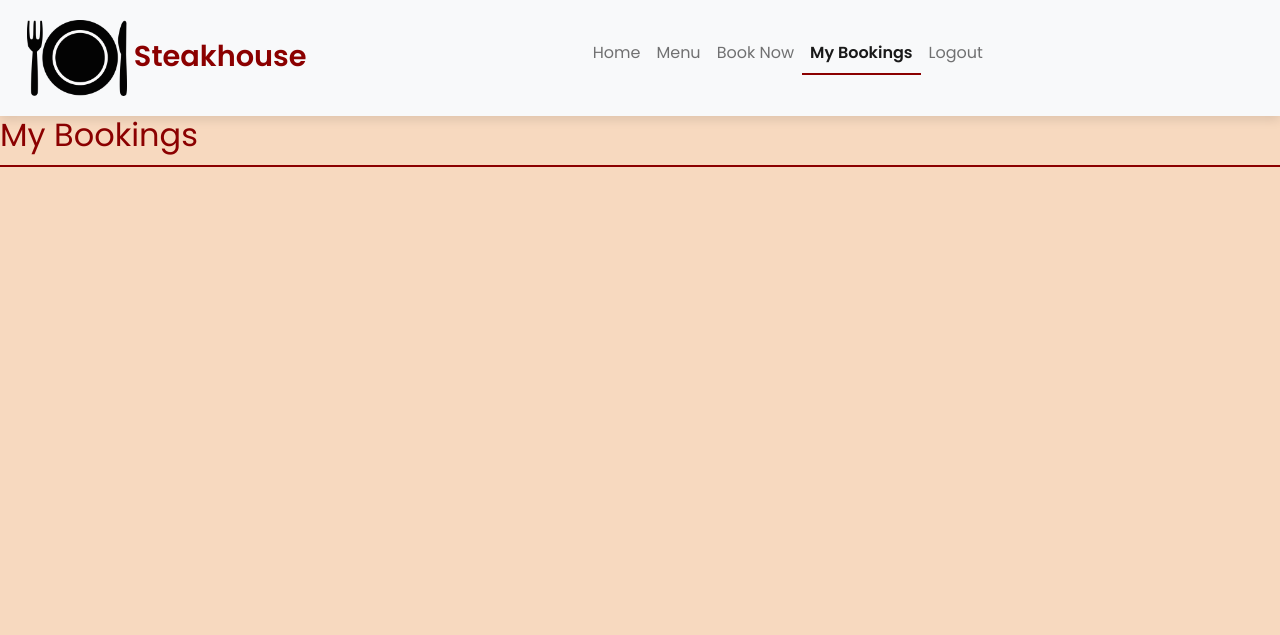
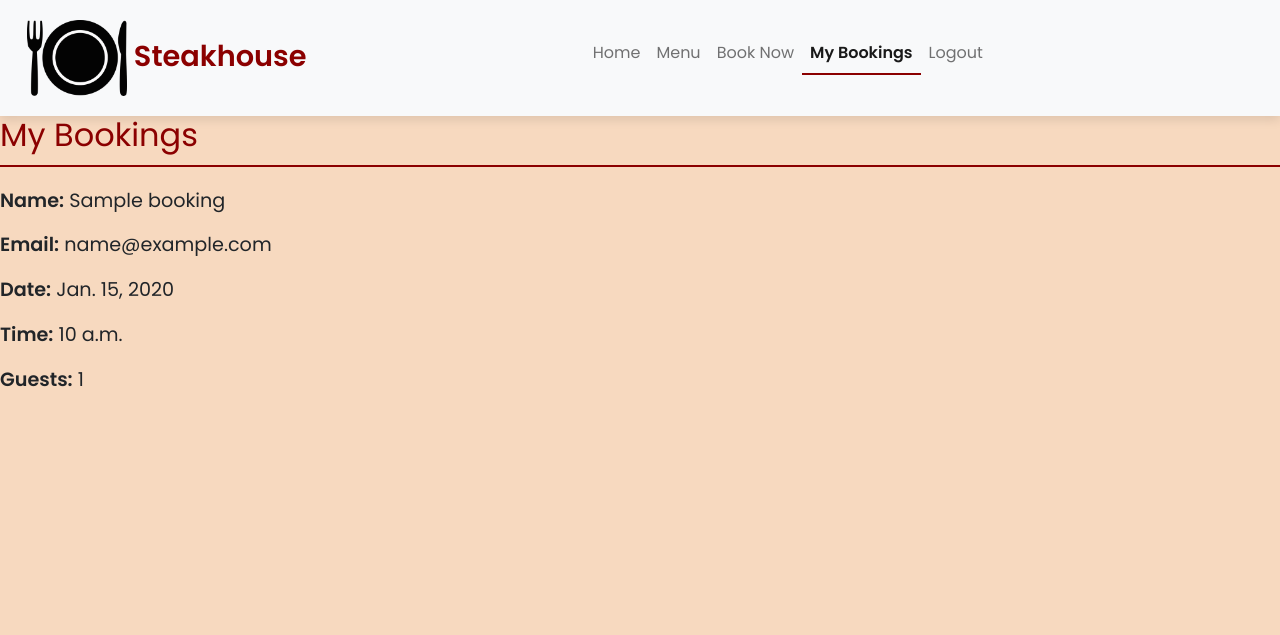
Before and after one commit to MiaTothova/PP4, a Django app: page /view_booking/ in a window 1280 px wide. Shown: the top 635 px of the page. Run offline with Django 4.2, Linux system fonts and the light colour scheme; a user stored in the database is signed in; tables that the repository leaves empty hold one stand-in row (values such as "Sample post"); some libraries are stand-ins or nearby versions.

Commit message:
Render bookings on my bookings page.

```diff
--- a/booking/templates/booking/view_booking.html
+++ b/booking/templates/booking/view_booking.html
@@ -6,5 +6,16 @@
 
 <h2>My Bookings</h2>
 
+{% for booking in bookings %}
+  <div>
+    <p><strong>Name:</strong> {{ booking.name }}</p>
+    <p><strong>Email:</strong> {{ booking.email }}</p>
+    <p><strong>Date:</strong> {{ booking.date }}</p>
+    <p><strong>Time:</strong> {{ booking.time }}</p>
+    <p><strong>Guests:</strong> {{ booking.guests }}</p>
+  </div>
+{% empty %}
+  <p>You have no bookings yet.</p>
+{% endfor %}
 
 {% endblock %}
--- a/booking/urls.py
+++ b/booking/urls.py
@@ -7,6 +7,6 @@ urlpatterns = [
     path('', Index.as_view(), name='home'),
     path('menu/', Menu.as_view(), name='menu'),
     path('create/', book_table, name='create'),
-    path('view_booking/', views.view_bookings, name='view_booking'),
+    path('view_booking/', views.view_bookings, name='view_bookings'),
 
 ]
--- a/booking/views.py
+++ b/booking/views.py
@@ -34,5 +34,5 @@ class Create(TemplateView):
 
 @login_required
 def view_bookings(request):
-    booking = Booking.objects.filter(user=request.user).order_by('-date')
-    return render(request, 'booking/view_booking.html', {'booking': booking})
+    bookings = Booking.objects.filter(user=request.user).order_by('-date')
+    return render(request, 'booking/view_booking.html', {'bookings': bookings})
--- a/restaurant/settings.py
+++ b/restaurant/settings.py
@@ -29,7 +29,7 @@ if os.path.exists('env.py'):
 SECRET_KEY = os.environ.get("SECRET_KEY")
 
 # SECURITY WARNING: don't run with debug turned on in production!
-DEBUG = False
+DEBUG = True
 
 
 ALLOWED_HOSTS = ['127.0.0.1', '.herokuapp.com']
--- a/templates/includes/header.html
+++ b/templates/includes/header.html
@@ -28,7 +28,7 @@
               </li>
 
                <li class="nav-item">
-                <a class="nav-link {% if url_name == 'view_booking' %}active{% endif %}" href="{% url 'view_booking' %}">My Bookings</a>
+                <a class="nav-link {% if url_name == 'view_bookings' %}active{% endif %}" href="{% url 'view_bookings' %}">My Bookings</a>
               </li>
 
 
```
